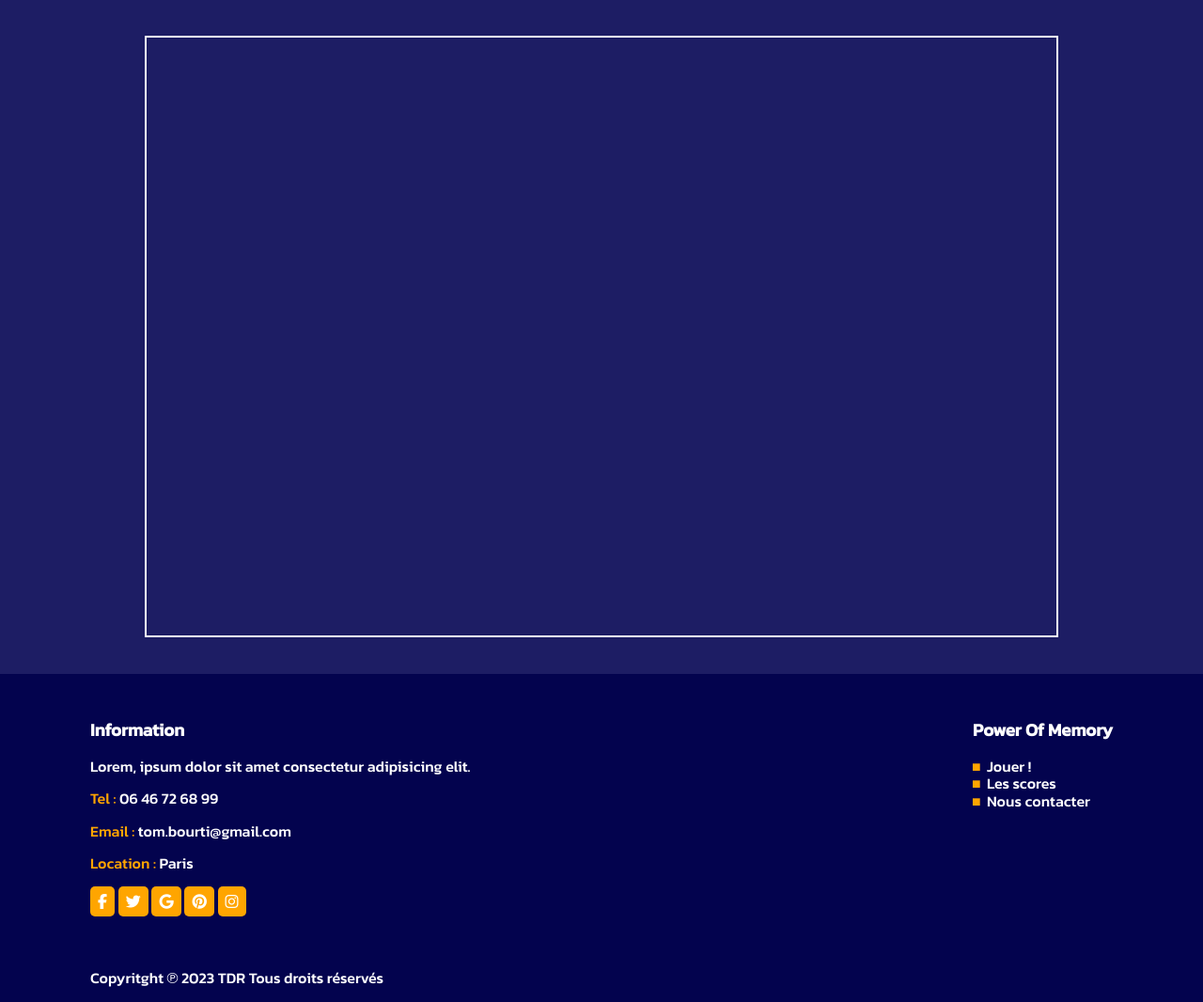
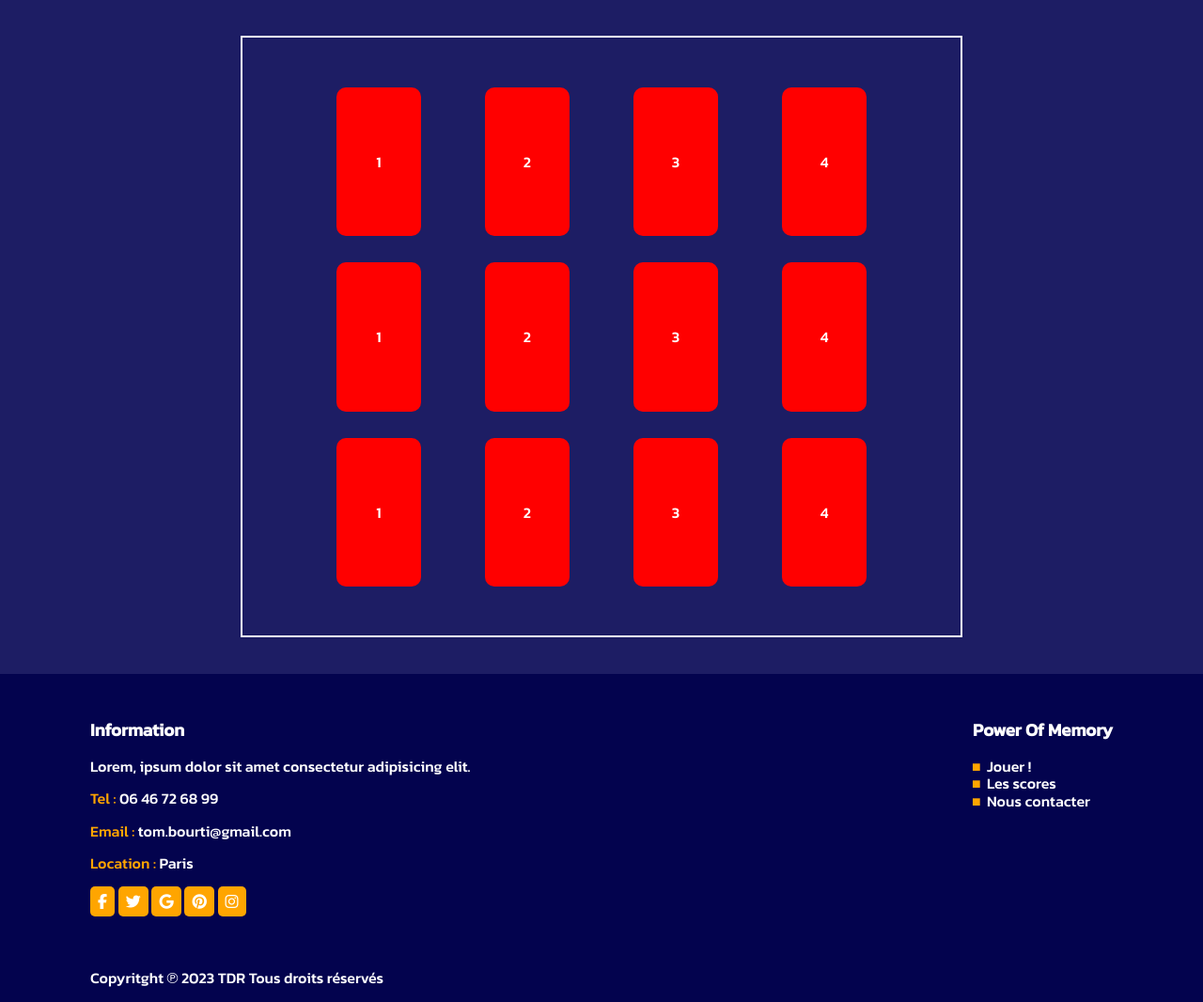
Before and after one commit to hard-tech/fantasy-memory, a PHP site: page /game.html in a window 1280 px wide. Shown: the part 75-1141 px from the top of the page at 94% size. Run offline with PHP 8.4, Linux system fonts and the light colour scheme; some libraries are stand-ins or nearby versions.

Commit message:
update game page play card added

```diff
--- a/assets/css/main.css
+++ b/assets/css/main.css
@@ -277,36 +277,47 @@ form button {
 
 /* ### Début codes (de Game.html) ### */
 
-#bodyGames header ,#bodyScore header{
+#bodyGames header ,#bodyScore header {
     position: relative;
 
 }
-#gamesBoard{
+#gamesBoard {
     height: 80vh;
     margin: 3% auto;
     border: solid white 2px;
-    width: 76%;
+    width: 60%;
     display: flex;
     flex-wrap: wrap;
     justify-content: space-around;
     align-items: center;
+    padding: 3%;
 }
-.Card{
-    width: 16vw;
-    height: 50vh;
-    background-color: black
+.card {
+    background: red;
+    width: 14%;
+    display: flex;
+    justify-content: center;
+    align-items: center;
+    height: 100%;
+    border-radius: 10px;
 
-    /*
-    ### pour 8 card ###
-        width: 16vw;
-        height: 35vh;
-    */
 
-    /*
-    ### pour 16 card ###
-        width: 9vw;
-        height: 34vh;
-    */
+}
+
+#bodyGames tbody {
+    width: 100%;
+    height: 100%;
+    display: flex;
+    justify-content: space-around;
+    flex-wrap: wrap;
+    align-items: center;
+}
+#bodyGames tbody tr{
+    width: 92%;
+    display: flex;
+    justify-content: space-around;
+    align-items: center;
+    height: 28%;
 }
 
 /*
--- a/game.html
+++ b/game.html
@@ -36,8 +36,26 @@
         <table id="gamesBoard">
 
             <tbody>
+                <tr>
+                    <td class="card">1</td>
+                    <td class="card">2</td>
+                    <td class="card">3</td>
+                    <td class="card">4</td>
+                </tr>
+                <tr>
+                    <td class="card">1</td>
+                    <td class="card">2</td>
+                    <td class="card">3</td>
+                    <td class="card">4</td>
+                </tr>
+                <tr>
+                    <td class="card">1</td>
+                    <td class="card">2</td>
+                    <td class="card">3</td>
+                    <td class="card">4</td>
+                </tr>
 
-              </tbody>
+            </tbody>
 
         </table>
 
```
